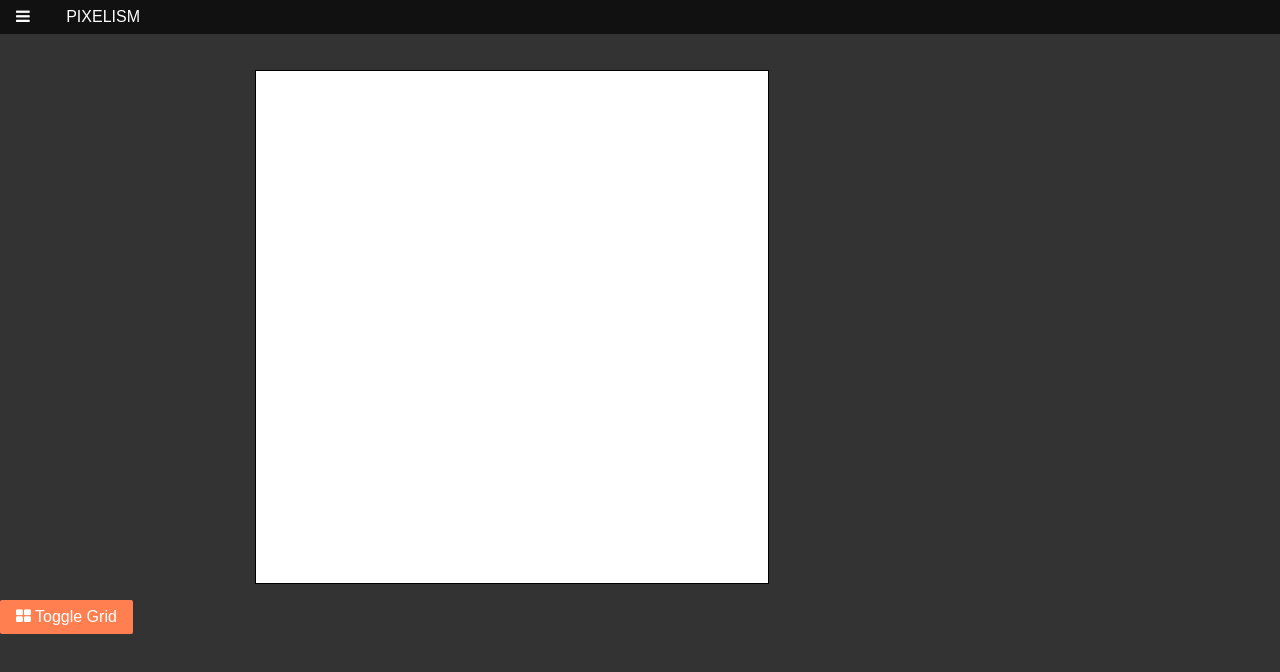
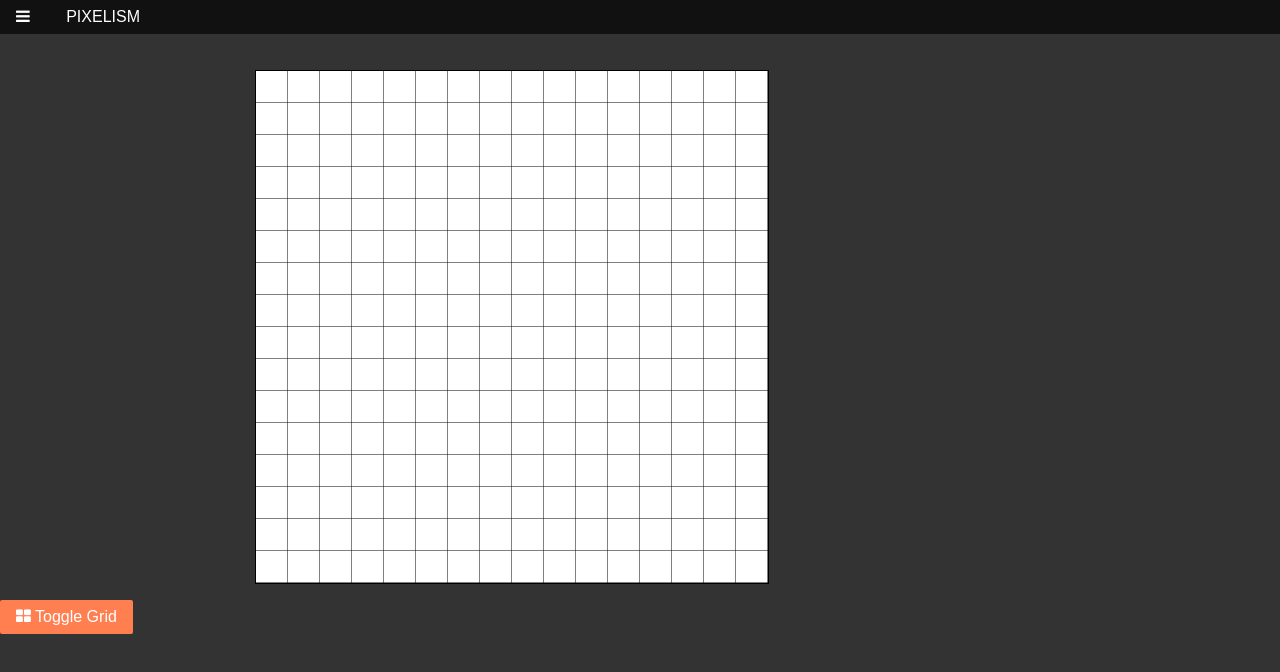
Before and after one commit to kodumen/pixelism, a website: page public/index.html in a window 1280 px wide. Drawn offline with Linux system fonts and the light colour scheme.

Commit message:
Disable pointer events in grid
Why inline style? Because I want it to be immediately obvious.

```diff
--- a/public/index.html
+++ b/public/index.html
@@ -16,7 +16,7 @@
 
     <div id="app" class="pure-g" hidden>
         <div class="pure-u-4-5 shell-pad">
-            <svg id="canvas" :width="canvas.width" :height="canvas.height" :viewBox="canvasViewBox" style="display: block; margin: auto;" v-on:mousemove="canvasPaintCell" v-on:mousedown="canvasMousedown" v-on:mouseup="canvasMouseup" v-on:mouseleave="canvasMouseup" fill="url(#Grid)>
+            <svg id="canvas" :width="canvas.width" :height="canvas.height" :viewBox="canvasViewBox" style="display: block; margin: auto;" v-on:mousemove="canvasPaintCell" v-on:mousedown="canvasMousedown" v-on:mouseup="canvasMouseup" v-on:mouseleave="canvasMouseup">
                 <defs>
                     <pattern id="Grid" v-bind:class="{'grid-on': canvas.isShowGrid}"
                             :width="canvas.cellSize" :height="canvas.cellSize"
@@ -26,7 +26,7 @@
                     </pattern>
                 </defs>
                 <rect v-for="cell in canvas.cells" r-id="{{$index}}" :x="cell.x" :y="cell.y" :width="canvas.cellSize" :height="canvas.cellSize" :fill="cell.fill"></rect>
-                <!--<rect x="0" y="0" :width="canvas.width" :height="canvas.height" fill="url(#Grid)"></rect>-->
+                <rect x="0" y="0" :width="canvas.width" :height="canvas.height" fill="url(#Grid)" style="pointer-events: none"></rect>
             </svg>
             <div class="toolbar">
                 <button class="pure-button" v-on:click="canvasToggleGrid" v-bind:class="{'toolbar-btn-on': canvas.isShowGrid}">
```
